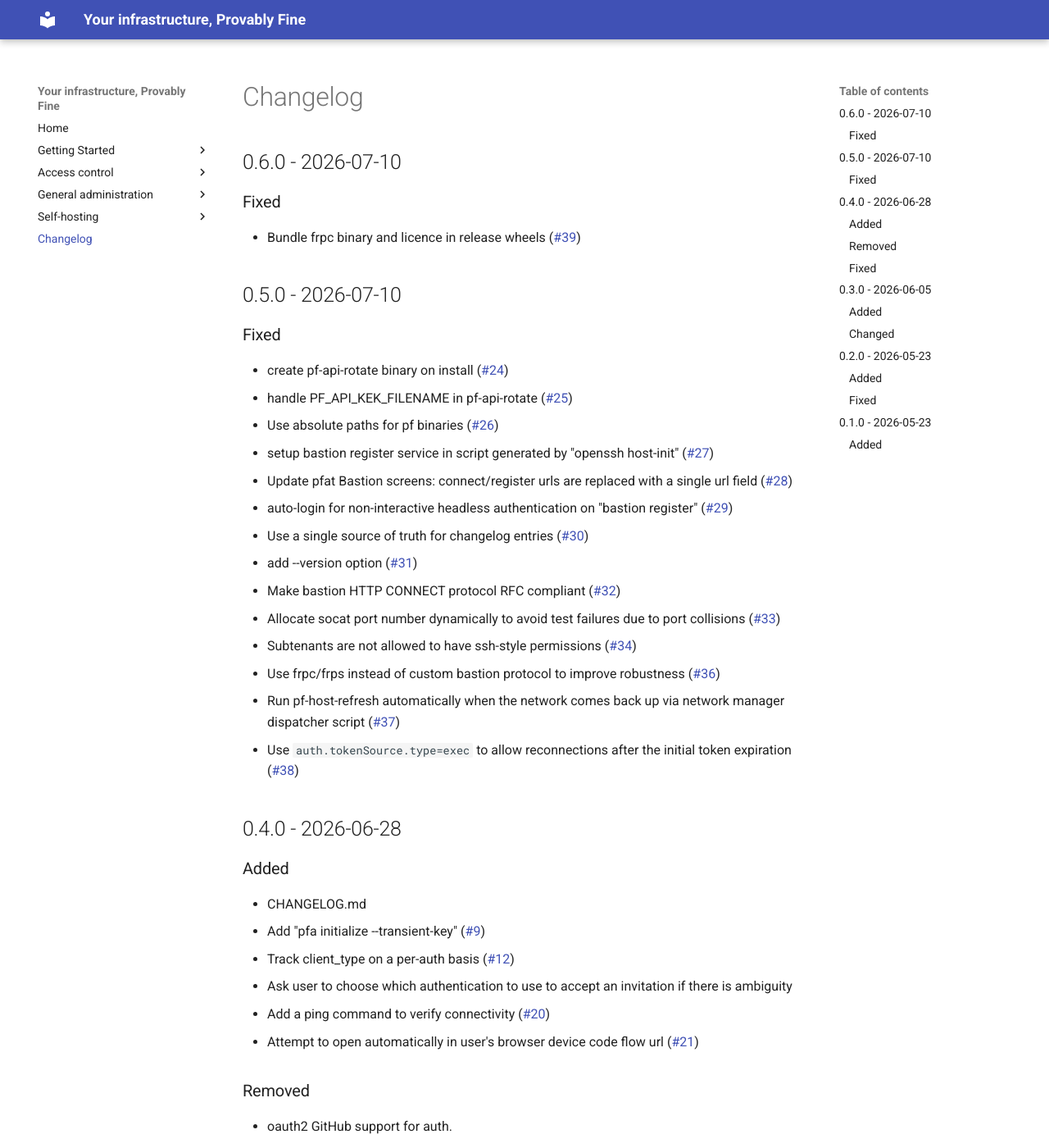
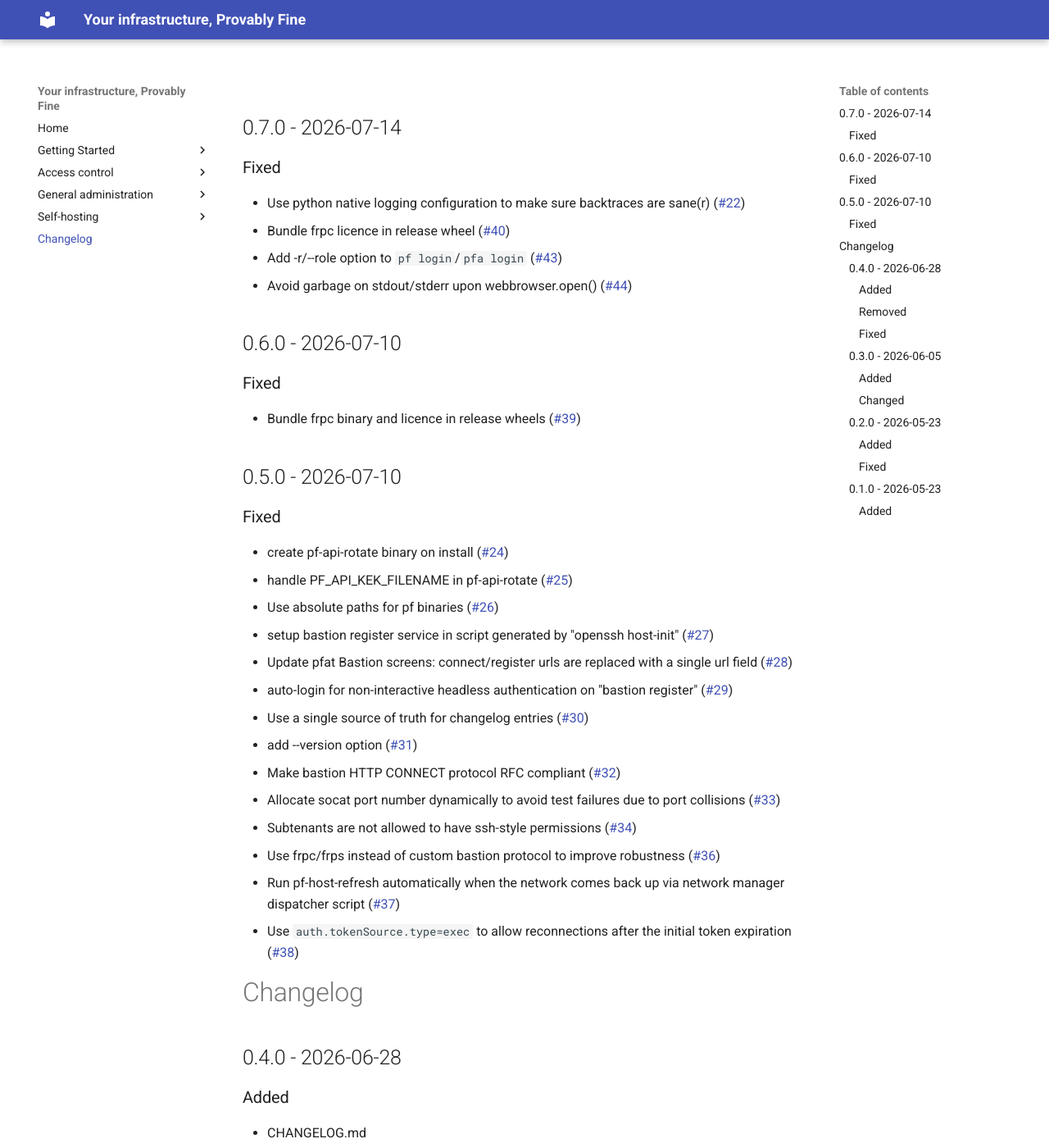
Before and after one commit to provablyfine/pf, an MkDocs documentation site: the page built from docs/changelog.md, in a window 1280 px wide and 1400 px high. Shown: the whole window at 82% size. Built offline with MkDocs 1.6.1 and Material for MkDocs 9.7.7, drawn with Linux system fonts in a browser that asks for light colours; comment, search, counter and statistics services are not loaded; the version menu is left out.

Commit message:
release: 0.7.0

```diff
--- a/docs/changelog.md
+++ b/docs/changelog.md
@@ -1,3 +1,13 @@
+## 0.7.0 - 2026-07-14
+
+### Fixed
+
+- Use python native logging configuration to make sure backtraces are sane(r) ([#22](https://github.com/provablyfine/pf/issues/22))
+- Bundle frpc licence in release wheel ([#40](https://github.com/provablyfine/pf/issues/40))
+- Add -r/--role option to `pf login`/`pfa login` ([#43](https://github.com/provablyfine/pf/issues/43))
+- Avoid garbage on stdout/stderr upon webbrowser.open() ([#44](https://github.com/provablyfine/pf/issues/44))
+
+
 ## 0.6.0 - 2026-07-10
 
 ### Fixed
@@ -23,6 +33,9 @@
 - Use frpc/frps instead of custom bastion protocol to improve robustness ([#36](https://github.com/provablyfine/pf/issues/36))
 - Run pf-host-refresh automatically when the network comes back up via network manager dispatcher script ([#37](https://github.com/provablyfine/pf/issues/37))
 - Use `auth.tokenSource.type=exec` to allow reconnections after the initial token expiration ([#38](https://github.com/provablyfine/pf/issues/38))
+
+
+# Changelog
 
 ## 0.4.0 - 2026-06-28
 
--- a/pyproject.toml
+++ b/pyproject.toml
@@ -18,7 +18,7 @@ maintainers = [
 ]
 description = "Centralized Access-Control for SSH"
 readme = "README.md"
-version = "0.6.0"
+version = "0.7.0"
 license = "AGPL-3.0-only"
 license-files = ["LICENSE.md", "src/provablyfine/licenses/frpc-*"]
 keywords = ["SSH", "access-control", "bastion"]
```
Also changed, not shown: CHANGELOG.md (+10 -0 lines), changelog.d/22.bugfix.md (deleted, +0 -1 lines), changelog.d/40.bugfix.md (deleted, +0 -1 lines), changelog.d/43.bugfix.md (deleted, +0 -1 lines), changelog.d/44.bugfix.md (deleted, +0 -1 lines), 1 other file.
